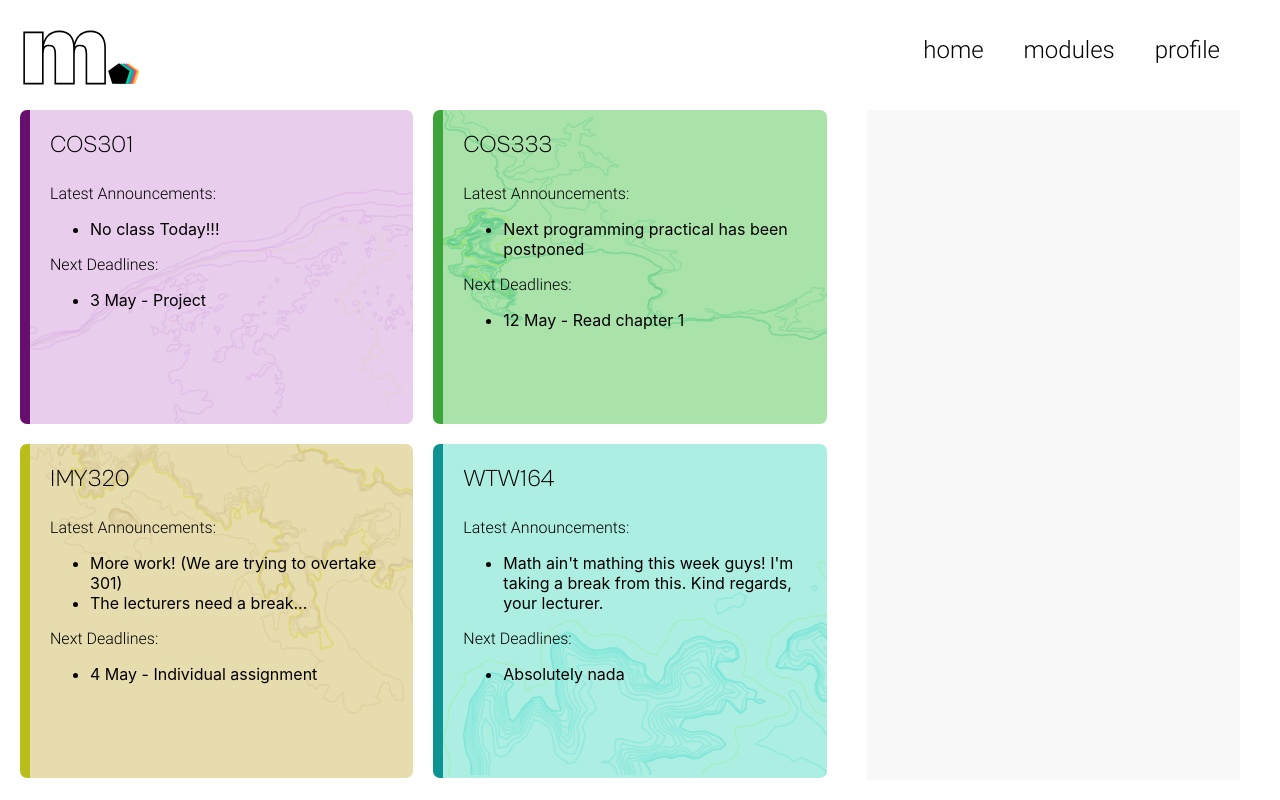
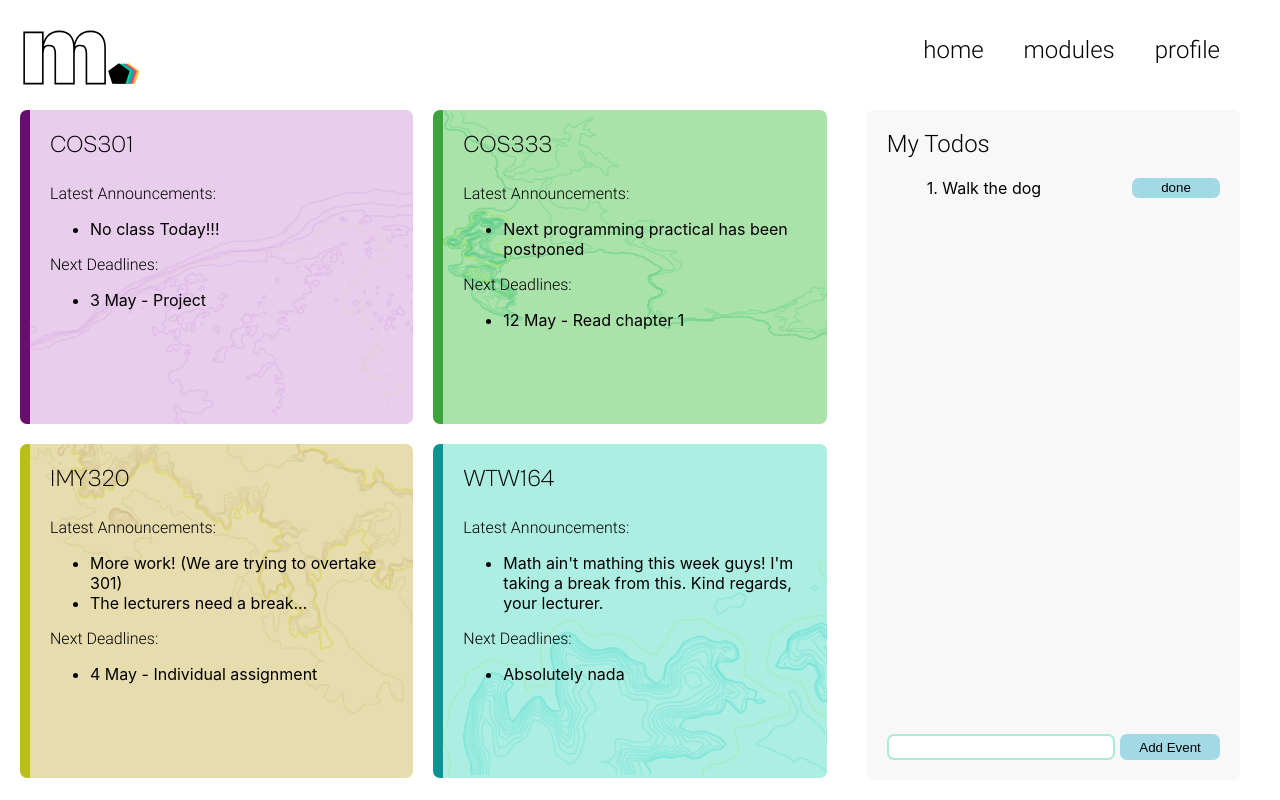
Before and after one commit to TashUni/IMY320_TheMarellousFivers, a React (Create React App) app in the folder web-project/: page / in a window 1280 px wide. Built offline with nearby package versions, Linux system fonts and the light colour scheme.

Commit message:
coded grades center

```diff
--- a/web-project/src/App.js
+++ b/web-project/src/App.js
@@ -3,8 +3,12 @@ import Navbar from "./components/Navbar/Navbar";
 import Profile from './components/Profile/Profile';
 import Feed from "./components/Feed/Feed";
 import Calender from "./components/Calender/Calender";
-import {useEffect, useRef, useState} from "react";
+import React, {useEffect, useRef, useState} from "react";
 import Module from './components/Module/Module';
+import Todos from "./components/Todos/Todos";
+import InputButton from "./components/InputButton/InputButton";
+import Grades from "./components/Grades/Grades";
+import AllGrades from "./components/AllGrades/AllGrades";
 
 export const tabs = {
     home: 0,
@@ -16,12 +20,15 @@ function App() {
 
     const [date, setDate] = useState(new Date());
     const [selectedEvents, setSelectedEvents] = useState([]);
-    const inputRef = useRef(null);
+
+    const [inputValue, setInputValue] = useState("");
+    const handleChange = (e) => setInputValue(e.target.value);
+
+
     const [tabSelected, setTabSelected] = useState(tabs.modules);
+    const [todos, setTodos] = useState(["Walk the dog"])
 
     useEffect(() => {
-        console.log("updating date value to " + date);
-
         //loop through events and select the ones that are the same date
         let newEvents = events.filter((element) =>
                 element.date.getDay() === date.getDay() &&
@@ -37,20 +44,17 @@ function App() {
         console.log("tab: " + tabSelected);
     }, [tabSelected])
 
+    const seeAllGrades = () => {
+        setTabSelected(tabs.profile);
+    }
     const addEvent = () => {
 
-        console.log("adding...");
-        console.log(date);
-
-        console.log(inputRef.current.value)
-
         let newEvent = {
-            name: inputRef.current.value,
+            name: inputValue,
             date: date
         }
 
-        inputRef.current.value = "";
-
+        setInputValue("");
         setEvents((prevEvents) => [...prevEvents, newEvent]);
         setSelectedEvents((prevEvents) => [...prevEvents, newEvent]);
     }
@@ -89,6 +93,55 @@ function App() {
         }
     ];
 
+    const grades = [
+        {
+            subject: "COS301",
+            assignments: [
+                {
+                    name: "First Assigment",
+                    grade: 44,
+                    date: "1 May"
+                }
+            ]
+        },
+        {
+            subject: "IMY320",
+            assignments: [
+                {
+                    name: "Yummy Yan",
+                    grade: 69,
+                    date: "12 July"
+                },
+                {
+                    name: "Delicious Diffie",
+                    grade: 55,
+                    date: "5 Jun"
+                },
+                {
+                    name: "Coming soon",
+                    date: "1 Oct"
+                },
+                {
+                    name: "You will see",
+                    date: "2 Nov"
+                }
+            ]
+        },
+        {
+            subject: "COS333",
+            assignments: [
+                {
+                    name: "The only semester test",
+                    grade: 13,
+                    date: "10 Jul"
+                },
+                {
+                    name: "The only assignment",
+                    date: "5 Jun"
+                }
+            ]
+        }
+    ]
     return (
     <div className={styles.Body}>
         <Navbar setTabSelected={setTabSelected} />
@@ -96,7 +149,7 @@ function App() {
         {
             tabSelected === tabs.home &&
                 <div className={styles.Container}>
-                <Profile />
+                <Grades grades={grades} seeAllGrades={seeAllGrades}/>
                 <Feed />
                 <div className={styles.CalenderBox}>
                     <Calender events={events} setDate={setDate}/>
@@ -117,10 +170,9 @@ function App() {
                             }
                         </div>
 
-                        <div className={styles.inputBox}>
-                            <input type="text" ref={inputRef}/>
-                            <button onClick={addEvent} >Add Event</button>
-                        </div>
+                        <InputButton value={inputValue} onChange={handleChange} onClick={() => {
+                            addEvent();
+                        }} buttonText={"Add Event"}/>
 
                     </div>
                 </div>
@@ -133,13 +185,20 @@ function App() {
                 <div className={styles.ModulesContainer}>
                     {
                         modules.map((el, index) => {
-                            return <Module module={el.name} announcements={el.announcements} nextDeadlines={el.nextDeadlines} index={index % 4}/>
+                            return <Module module={el.name} announcements={el.announcements}
+                                           nextDeadlines={el.nextDeadlines} index={index % 4}/>
                         })
                     }
                 </div>
-                <div className={styles.UpcomingToday}>
+                <Todos todos={todos} setTodos={setTodos}/>
+            </div>
+        }
 
-                </div>
+        {
+            tabSelected === tabs.profile &&
+            <div className={styles.Container}>
+                <Profile/>
+                <AllGrades grades={grades}/>
             </div>
         }
 
--- a/web-project/src/App.module.scss
+++ b/web-project/src/App.module.scss
@@ -96,13 +96,6 @@
   overflow-y: scroll;
 }
 
-.UpcomingToday {
-  background-color: var(--cl-pale);
-  margin-left: var(--margin);
-  margin-right: var(--margin);
-  margin-bottom: var(--margin);
-}
-
 .ModulesPage {
   display: grid;
   grid-template-columns: 2fr 1fr;
--- /dev/null
+++ b/web-project/src/components/AllGrades/AllGrades.js
@@ -0,0 +1,55 @@
+import s from "./allGrades.module.scss";
+import React from "react";
+
+function AllGrades(props) {
+    return (
+        <div className={s.Container}>
+            <h2 className={s.h2}>All Grades</h2>
+            <div className={s.GradesContainer}>
+
+                {
+                    props.grades.map((el) => {
+
+                        return (
+                            <React.Fragment>
+
+                                <div><b>{el.subject}</b></div>
+
+                                <div>
+
+                                    {
+                                        el.assignments.map((a) => {
+                                            return (<div className={s.Grade}>
+                                                <div>{a.name}</div>
+                                                {
+                                                    a.grade != null &&
+                                                    <div className={a.grade < 60 ? s.Yellow : s.Green}>{a.grade}</div>
+                                                }
+
+                                                {
+                                                    a.grade == null &&
+                                                    <div className={s.Submitted}>Submitted</div>
+                                                }
+                                                <div className={s.Date}>{a.date}</div>
+                                            </div>)
+
+                                        })
+                                    }
+
+
+                                </div>
+
+                                <hr/>
+
+                            </React.Fragment>
+                        )
+                    })
+                }
+
+
+            </div>
+        </div>
+    )
+}
+
+export default AllGrades;
--- /dev/null
+++ b/web-project/src/components/Grades/Grades.js
@@ -0,0 +1,51 @@
+import s from './grades.module.scss';
+import React from "react";
+
+function Grades(props) {
+    return (
+        <div className={s.Container}>
+            <div>
+            <h2 className={s.h2}>Recent Grades</h2>
+            <div className={s.GradesContainer}>
+
+                {
+                    props.grades.map((el) => {
+
+                        return (
+                            <React.Fragment>
+
+                            <div><b>{el.subject}</b></div>
+
+                            <div>
+
+                                {
+                                    el.assignments.map((a) => {
+                                        return a.grade != null ?
+                                        (<div className={s.Grade}>
+                                            <div>{a.name}</div>
+                                            <div className={a.grade < 60 ? s.Yellow : s.Green}>{a.grade}</div>
+                                        </div>) : null
+                                    })
+                                }
+
+
+                            </div>
+
+                            <hr/>
+
+                            </React.Fragment>
+                        )
+                    })
+                }
+
+
+            </div>
+            </div>
+            <div>
+                <button className={s.button} onClick={props.seeAllGrades}>See All Grades</button>
+            </div>
+        </div>
+    )
+}
+
+export default Grades;
--- /dev/null
+++ b/web-project/src/components/InputButton/InputButton.js
@@ -0,0 +1,11 @@
+import styles from "../Todos/todos.module.scss";
+import React from "react";
+
+function InputButton(props) {
+    return <div className={styles.input}>
+        <input type="text" value={props.value} onChange={props.onChange}/>
+        <button className={styles.button} onClick={props.onClick}>{props.buttonText}</button>
+    </div>;
+}
+
+export default InputButton;
--- /dev/null
+++ b/web-project/src/components/Todos/Todos.js
@@ -0,0 +1,59 @@
+import styles from "./todos.module.scss";
+import React, {useEffect, useRef, useState} from "react";
+import * as PropTypes from "prop-types";
+import InputButton from "../InputButton/InputButton";
+
+
+
+InputButton.propTypes = {
+    value: PropTypes.string,
+    onChange: PropTypes.func,
+    onClick: PropTypes.func
+};
+
+function Todos(props)  {
+
+    const [inputValue, setInputValue] = useState("");
+    const handleChange = (e) => setInputValue(e.target.value);
+
+    const deleteTodo = (index) => {
+        const newTodos = [...props.todos.slice(0, index), ...props.todos.slice(index + 1)];
+        props.setTodos(newTodos);
+    }
+
+    const addTodo = () => {
+        if (inputValue.length > 0) {
+            let newTodos = [...props.todos, inputValue];
+            setInputValue("");
+            props.setTodos(newTodos);
+        }
+    }
+
+
+
+    return <div className={styles.UpcomingToday}>
+        <div>
+            <h2 className={styles.h2}>My Todos</h2>
+            <ul>
+                {
+                    props.todos.map((el, index) => {
+                        return <div className={styles.todo}>
+                            <div>{index + 1}. {el}</div>
+                            <button className={styles.button} onClick={() => {
+                                deleteTodo(index)
+                            }}>done
+                            </button>
+                        </div>
+                    })
+                }
+            </ul>
+        </div>
+
+        <InputButton value={inputValue} onChange={handleChange} onClick={() => {
+            addTodo();
+        }} buttonText={"Add Event"}/>
+
+    </div>;
+}
+
+export default Todos;
--- /dev/null
+++ b/web-project/src/components/Todos/todos.module.scss
@@ -0,0 +1,44 @@
+.UpcomingToday {
+  background-color: var(--cl-pale);
+  margin-left: var(--margin);
+  margin-right: var(--margin);
+  margin-bottom: var(--margin);
+  padding: var(--margin);
+  border-radius: var(--border-rad);
+  display: flex;
+  flex-direction: column;
+  justify-content: space-between;
+}
+
+.todo {
+  display: flex;
+  margin-bottom: 10px;
+}
+
+.todo .button {
+  width: 30%;
+}
+
+.todo div {
+  width: 70%;
+}
+
+.h2 {
+  margin-top: 0;
+}
+
+.input {
+  display: grid;
+  grid-template-columns: 1fr 100px;
+}
+
+.input input {
+  margin-right: 5px;
+  border: 2px solid var(--cl-pale-green);
+  border-radius: var(--border-rad);
+  height: 20px;
+}
+
+.input input:focus {
+  outline: none;
+}
--- a/web-project/src/index.css
+++ b/web-project/src/index.css
@@ -20,3 +20,10 @@ p, h2{
   font-family: var(--font-paragraph);
   font-weight: 300;
 }
+
+button {
+  border: none;
+  border-radius: var(--border-rad);
+  background-color: var(--cl-pale-blue);
+  cursor: pointer;
+}
```
Also changed, not shown: web-project/src/components/AllGrades/allGrades.module.scss (added, +56 -0 lines), web-project/src/components/Grades/grades.module.scss (added, +53 -0 lines).
